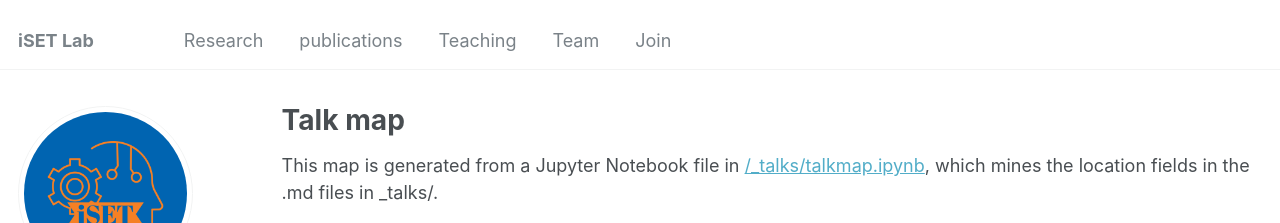
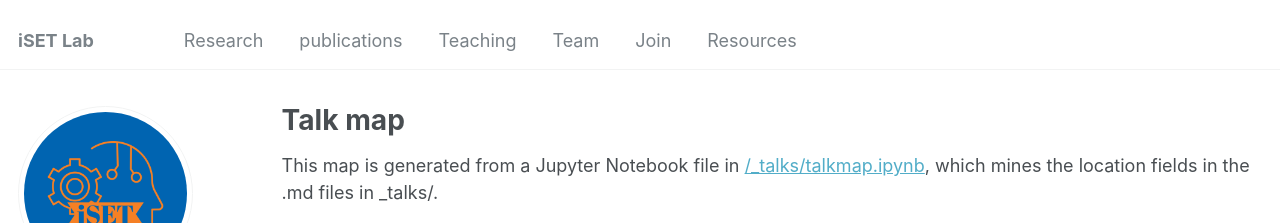
Before and after one commit to iSET-LAB/iSET-LAB.github.io, a Jekyll site: the page built from _pages/talkmap.html, in a window 1280 px wide. Shown: the top 223 px of the page. Built offline with Jekyll 4.4.1, drawn with Linux system fonts in a browser that asks for light colours; nearby versions of some CDN libraries; some web fonts are replaced.

Commit message:
added resources

```diff
--- a/_data/navigation.yml
+++ b/_data/navigation.yml
@@ -18,6 +18,9 @@ main:
   - title: "Join"
     url: /join/
 
+  - title: "Resources"
+    url: /Resources/
+
   # - title: "Blog Posts"
   #   url: /year-archive/
 
```
